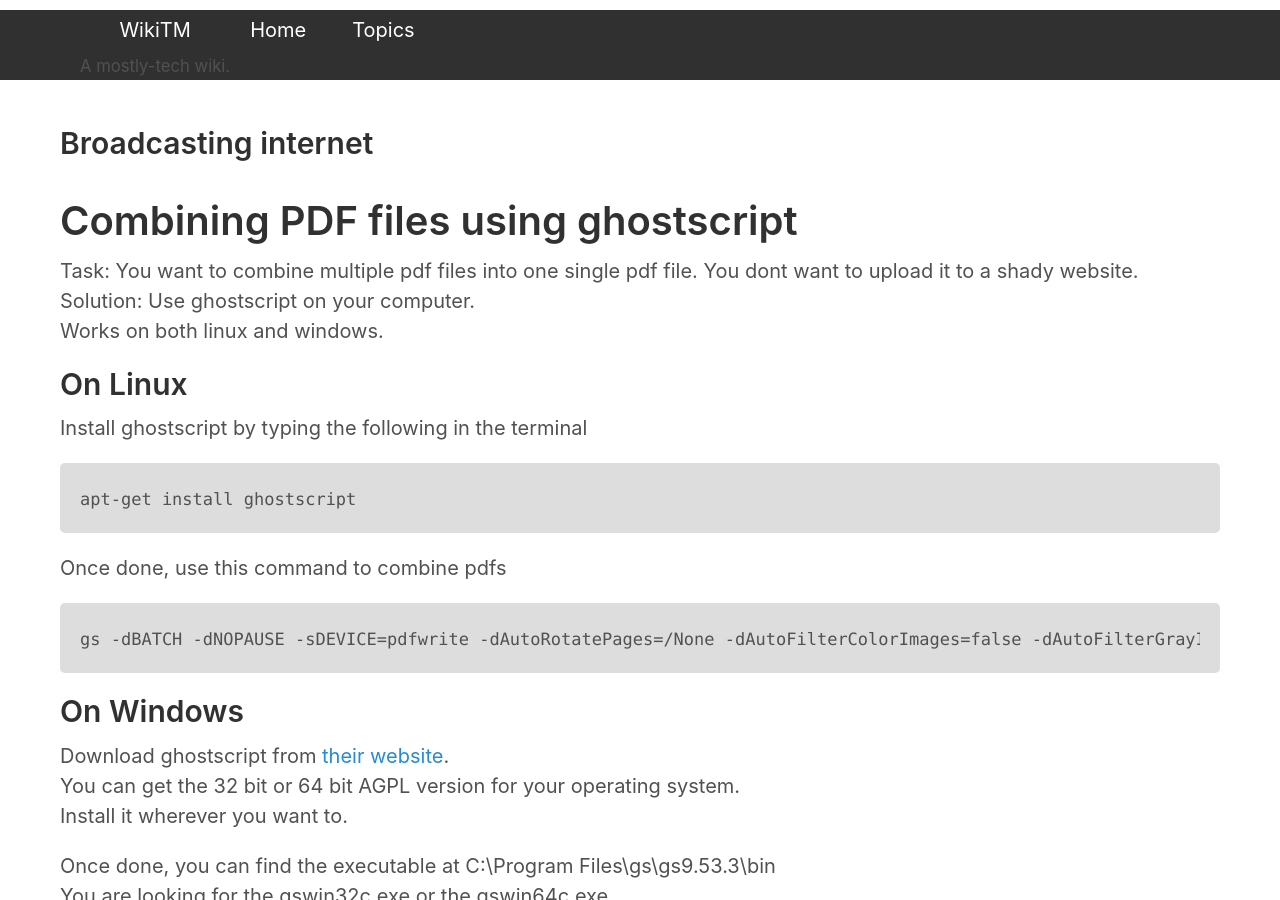
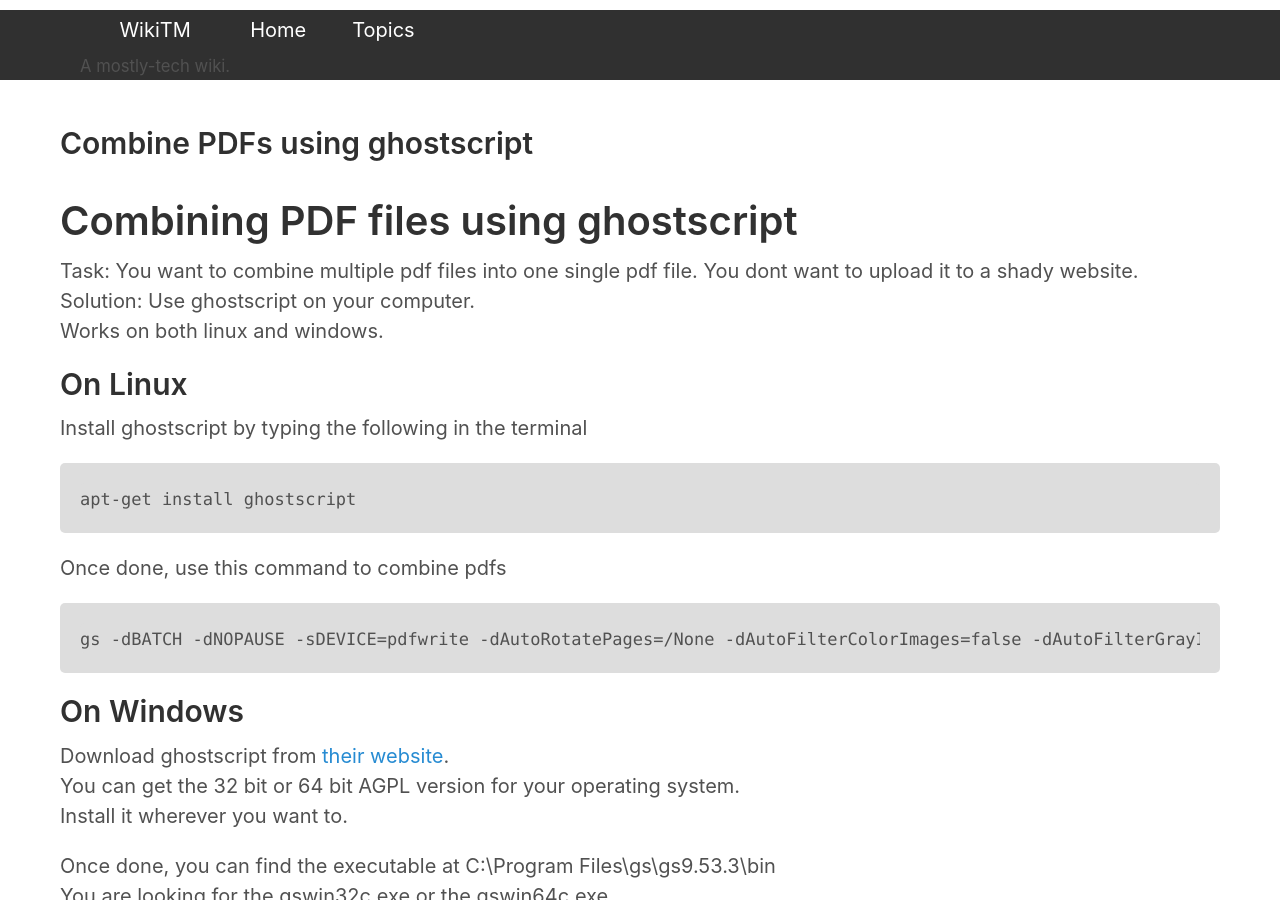
Before and after one commit to tejaswid/wikitm, a Jekyll site: the page built from topics/_misc/combinepdf.md, in a window 1280 px wide and 900 px high. Built offline with Jekyll 4.4.1, drawn with Linux system fonts in a browser that asks for light colours.

Commit message:
edited title

```diff
--- a/topics/_misc/combinepdf.md
+++ b/topics/_misc/combinepdf.md
@@ -1,6 +1,6 @@
 ---
 layout: page
-title: Broadcasting internet
+title: Combine PDFs using ghostscript
 ---
 # Combining PDF files using ghostscript
 Task: You want to combine multiple pdf files into one single pdf file. You dont want to upload it to a shady website.
```
